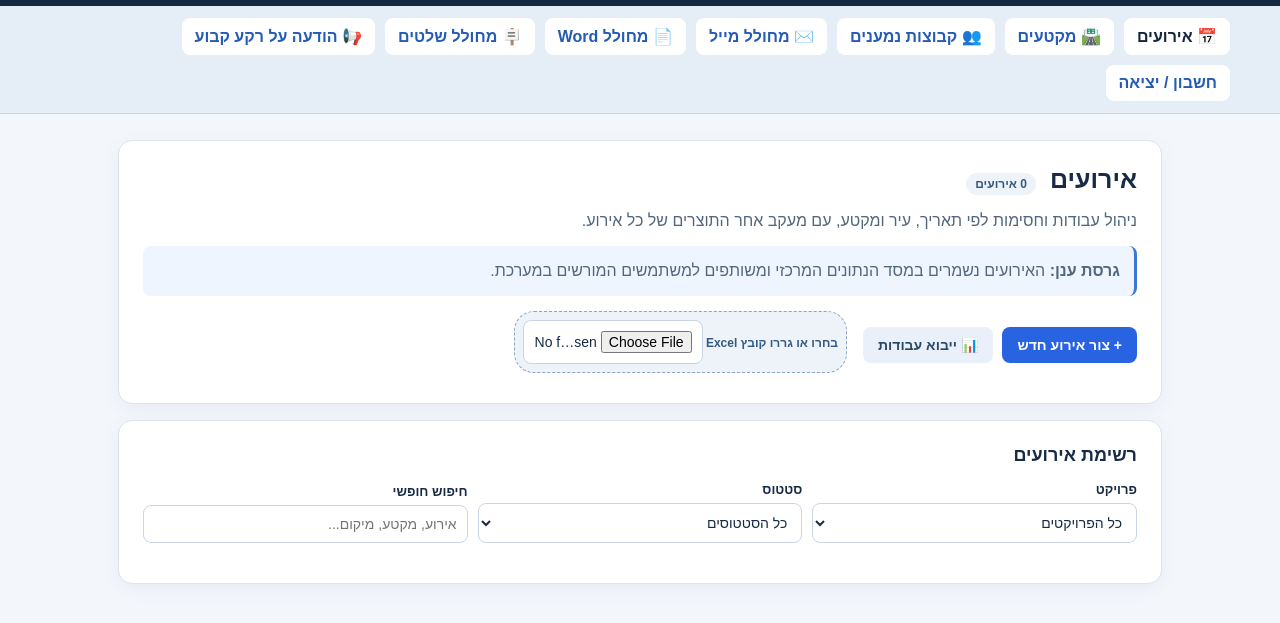
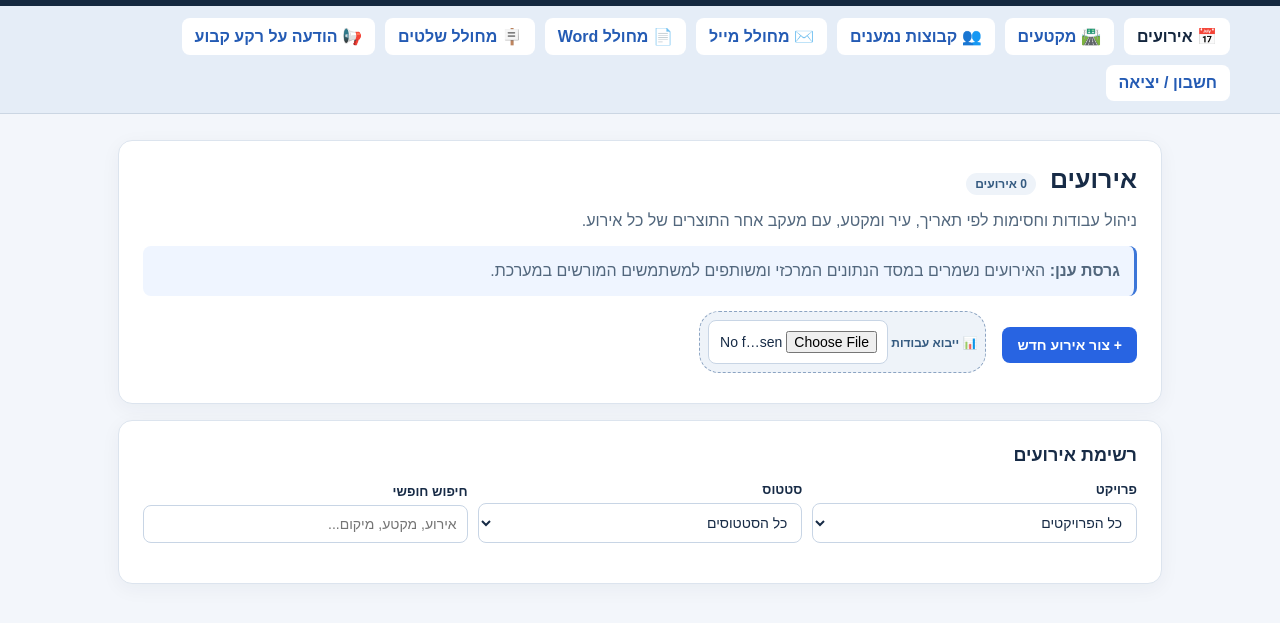
Before and after one commit to ofshalev/EliaCoPilot, a website: page events.html in a window 1280 px wide. Shown: the part 111-734 px from the top of the page. Drawn offline with Linux system fonts and the light colour scheme; no server answers.

Commit message:
Combine work import label and file drop control

```diff
--- a/events.html
+++ b/events.html
@@ -262,7 +262,7 @@ button.alt{background:#eaf0fa;color:#294968}button.danger{background:#fff1f1;col
  <h1>אירועים <span id="totalEvents" class="pill">0 אירועים</span></h1>
  <p class="note">ניהול עבודות וחסימות לפי תאריך, עיר ומקטע, עם מעקב אחר התוצרים של כל אירוע.</p>
  <p class="note note-banner" style="margin-top:12px"><b>גרסת ענן:</b> האירועים נשמרים במסד הנתונים המרכזי ומשותפים למשתמשים המורשים במערכת.</p>
- <div class="actions"><button type="button" id="toggleForm">+ צור אירוע חדש</button><button type="button" class="alt" id="openWorkImport">📊 ייבוא עבודות</button><label id="workDrop" class="pill" style="border:1px dashed #8ca4c2;cursor:pointer;padding:8px">בחרו או גררו קובץ Excel <input id="workFile" type="file" accept=".xls,.xlsx,.xlsm" style="width:180px"></label><span id="workImportMessage" role="status"></span><div hidden><button id="exportEvents" type="button"></button><input id="importEvents" type="file"></div></div>
+ <div class="actions"><button type="button" id="toggleForm">+ צור אירוע חדש</button><label id="workDrop" class="pill" style="border:1px dashed #8ca4c2;cursor:pointer;padding:8px">📊 ייבוא עבודות <input id="workFile" type="file" accept=".xls,.xlsx,.xlsm" style="width:180px"></label><span id="workImportMessage" role="status"></span><div hidden><button id="exportEvents" type="button"></button><input id="importEvents" type="file"></div></div>
 </section>
 <iframe hidden title="עיבוד קובץ עבודות" id="workImportFrame"></iframe><section class="card" id="siteImportPanel" hidden>
  <h2>טיוטות אירועים מטבלת מנהל עבודה</h2>
@@ -1316,7 +1316,7 @@ function importNorm(v){return String(v??'').normalize('NFKC').replace(/[׳״'"
 function importFingerprint(e){const blocks=e.blockages?.length?e.blockages:[e];return JSON.stringify([importNorm(e.segment),importNorm(e.city),blocks.map(b=>[importNorm(b.locationType),importNorm(b.street),importNorm(b.fromStreet),importNorm(b.toStreet),(b.crossStreets||[]).map(importNorm).sort(),!!b.bothDirections,importNorm(b.workType||e.workType),[...(b.selectedDates||e.selectedDates||[])].sort().map(d=>[d,b.dailyHours?.[d]?.timeFrom||e.dailyHours?.[d]?.timeFrom||b.timeFrom||e.timeFrom,b.dailyHours?.[d]?.timeTo||e.dailyHours?.[d]?.timeTo||b.timeTo||e.timeTo]),b.dateFrom||e.dateFrom,b.dateTo||e.dateTo]).map(x=>JSON.stringify(x)).sort()])}
 function importDuplicate(a,b){return !!(a.importKey&&a.importKey===b.importKey)||importFingerprint(a)===importFingerprint(b)}
 function importPossibleUpdate(a,b){return !!(a.workId&&b.workId&&importNorm(a.workId)===importNorm(b.workId)&&importNorm(a.segment)===importNorm(b.segment))}
-$('openWorkImport').onclick=()=>$('workFile').click();
+
 let importBusy=false;
 function submitWorkFile(file){if(!file||importBusy)return;if(!/\.(xlsx?|xlsm)$/i.test(file.name)){ $('workImportMessage').textContent='יש לבחור קובץ Excel';return}importBusy=true;$('workImportMessage').textContent='מעבד '+file.name+'...';const frame=$('workImportFrame');frame.onload=()=>frame.contentWindow.postMessage({type:'elia-import-file',file},location.origin);frame.src='/work-importer.html?embedded=1';}
 $('workFile').onchange=e=>{submitWorkFile(e.target.files[0]);e.target.value=''};
```
